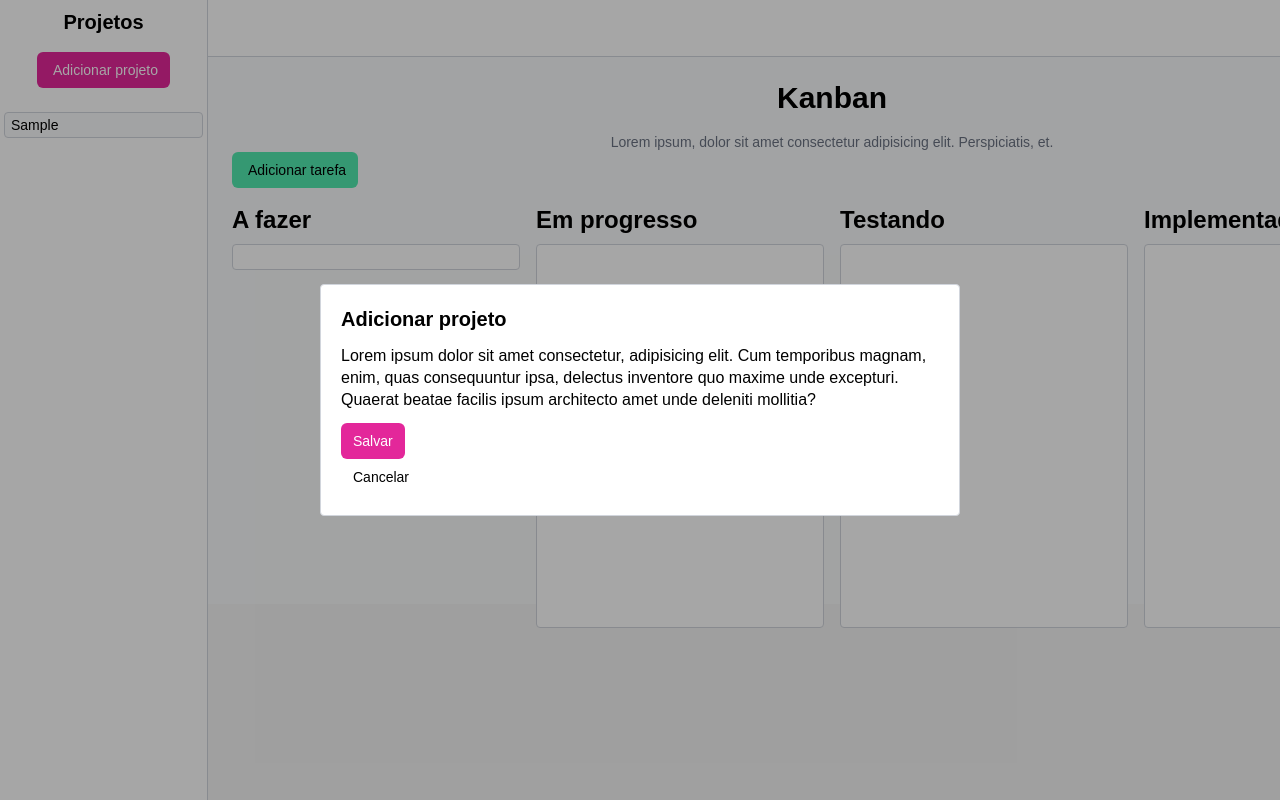
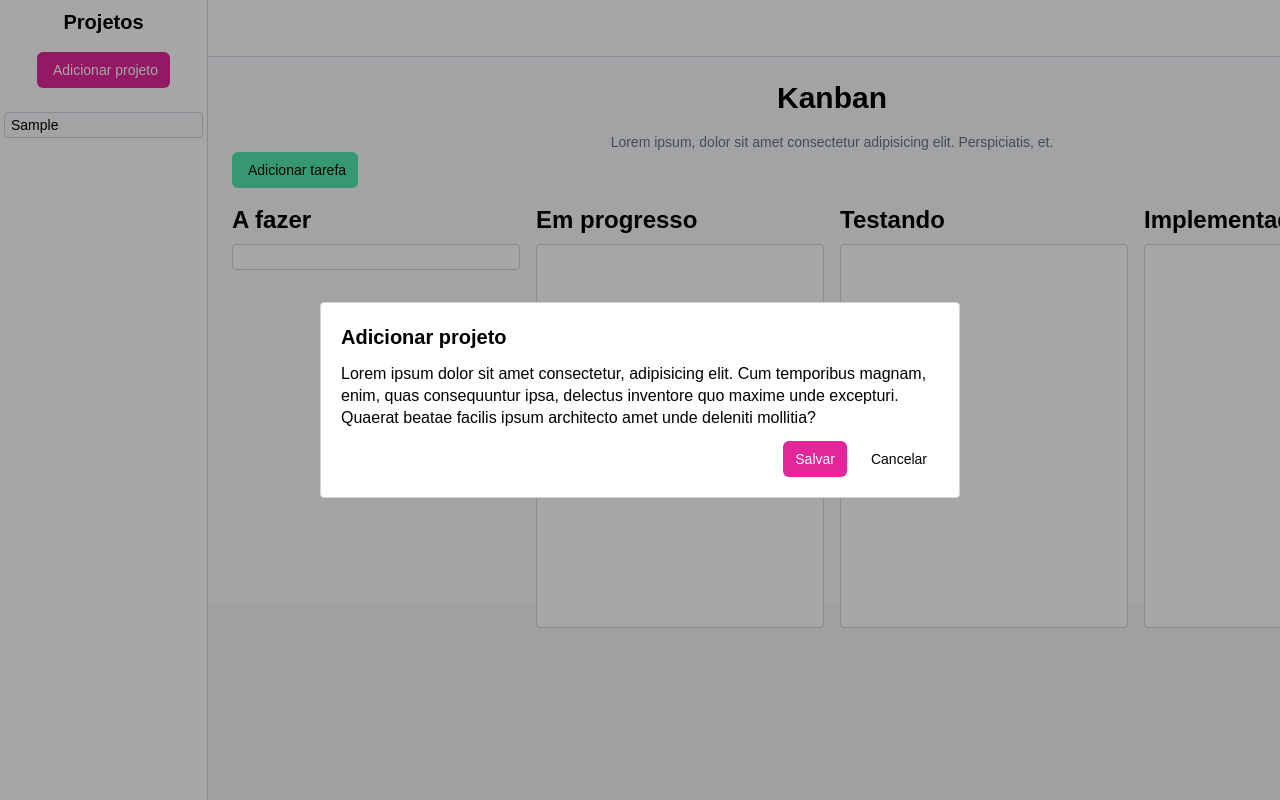
Before and after one commit to marcelosarinho/kanban, a React (Vite) app in the folder frontend/: page / in a window 1280 px wide. Both pictures are taken after typing "Sample" into the empty fields and a click on the button "Adicionar projeto". Shown: the top 800 px of the page. Built offline with nearby package versions, Linux system fonts and the light colour scheme; some icons are missing; a web font is replaced by a local one.

Commit message:
style: modal footer

```diff
--- a/frontend/src/components/ModalFooter.tsx
+++ b/frontend/src/components/ModalFooter.tsx
@@ -4,7 +4,7 @@ export default function ModalFooter(props: ComponentProps<'footer'>) {
   const { children, ...rest } = props;
 
   return (
-    <footer {...rest}>
+    <footer className="flex justify-end gap-3" {...rest}>
       {children}
     </footer>
   )
```
